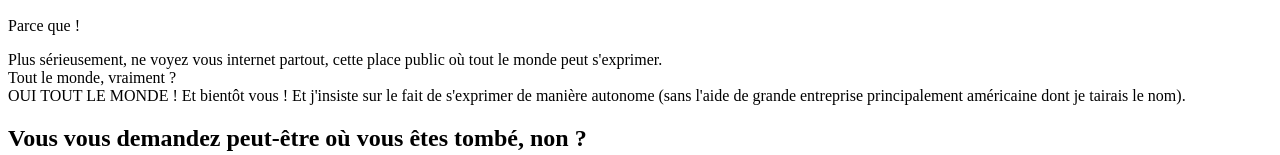
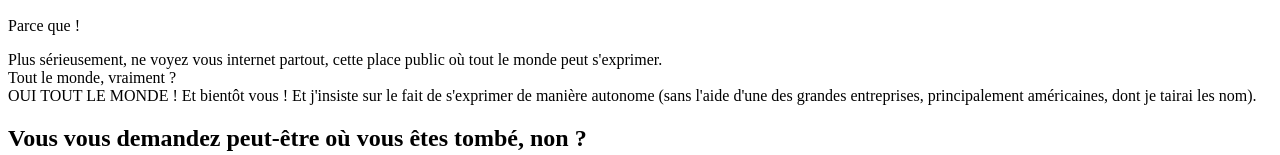
Before and after one commit to asirko/lets-code, a website: page index.html in a window 1280 px wide. Shown: the part 640-795 px from the top of the page. Drawn offline with Linux system fonts and the light colour scheme.

Commit message:
conclusion html

```diff
--- a/index.html
+++ b/index.html
@@ -43,7 +43,8 @@
 	<p>
 		Plus sérieusement, ne voyez vous internet partout, cette place public où tout le monde peut s'exprimer.<br>
 		Tout le monde, vraiment ? <br>
-		OUI TOUT LE MONDE ! Et bientôt vous ! Et j'insiste sur le fait de s'exprimer de manière autonome (sans l'aide de grande entreprise principalement américaine dont je tairais le nom).
+		OUI TOUT LE MONDE ! Et bientôt vous ! Et j'insiste sur le fait de s'exprimer de manière autonome (sans l'aide d'une des
+		grandes entreprises, principalement américaines, dont je tairai les nom).
 	</p>
 
 	<h2>Vous vous demandez peut-être où vous êtes tombé, non ?</h2>
```
Also changed, not shown: html/introduction.html (+3 -3 lines).
